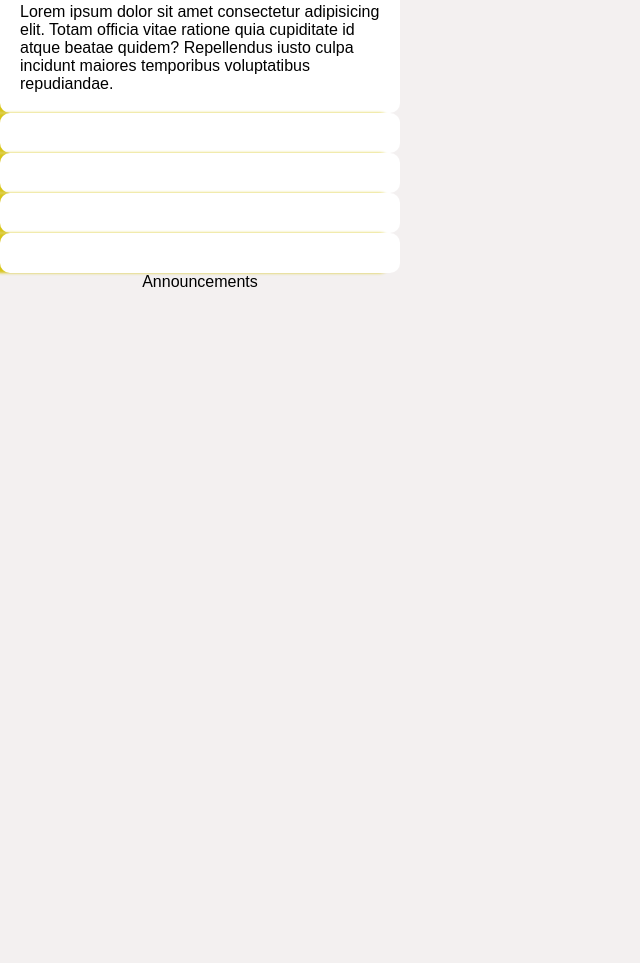
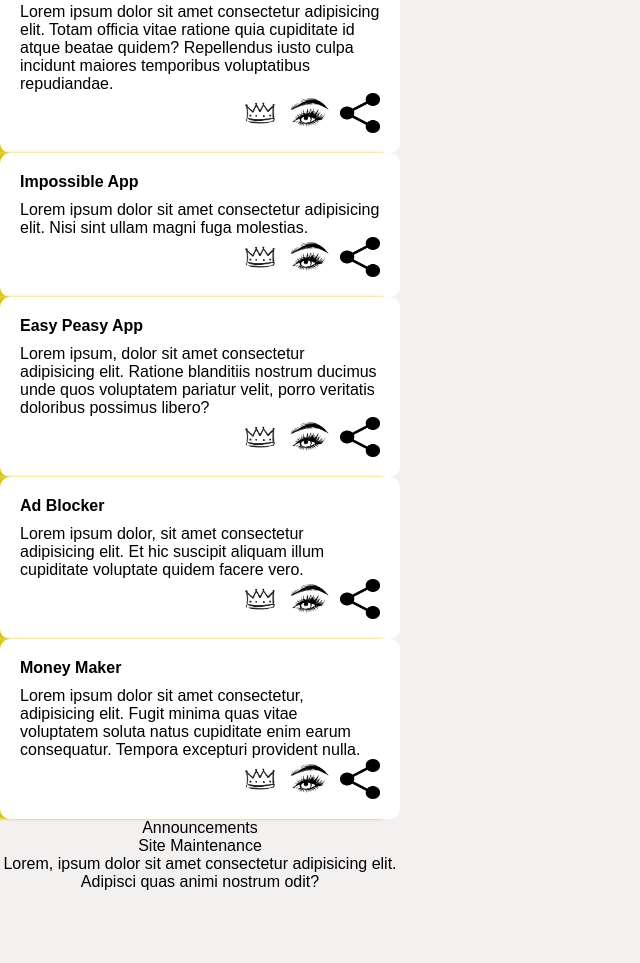
Before and after one commit to hoangvu2002/admin-dashboard, a plain HTML site: page index.html in a window 1280 px wide. Shown: the part 645-1608 px from the top of the page, without its empty margins (0-640 px from the left). Before the commit the page ends 1008 px from the top, so only its background shows below. Drawn offline with Linux system fonts and the light colour scheme.

Commit message:
Add the remaining elements for the projects section

```diff
--- a/index.html
+++ b/index.html
@@ -90,17 +90,57 @@
                     <div class="pro">
                         <p>Less cool project</p>
                         <p>Lorem ipsum dolor sit amet consectetur adipisicing elit. Totam officia vitae ratione quia cupiditate id atque beatae quidem? Repellendus iusto culpa incidunt maiores temporibus voluptatibus repudiandae.</p>
+                        <div class="options">
+                            <img src="image/Hand-drawn-crown-illustration-on-transparent-background-PNG.png" alt="favourite">
+                            <img src="image/Hand-drawn-beautiful-female-eye-with-long-black-eyelashes-and-brows-on-transparent-background-PNG.png" alt="star">
+                            <img src="image/pngwing.com.png" alt="share">
+                        </div>
                     </div>
-                    <div class="pro"></div>
-                    <div class="pro"></div>
-                    <div class="pro"></div>
-                    <div class="pro"></div>
+                    <div class="pro">
+                        <p>Impossible App</p>
+                        <p>Lorem ipsum dolor sit amet consectetur adipisicing elit. Nisi sint ullam magni fuga molestias.</p>
+                        <div class="options">
+                            <img src="image/Hand-drawn-crown-illustration-on-transparent-background-PNG.png" alt="favourite">
+                            <img src="image/Hand-drawn-beautiful-female-eye-with-long-black-eyelashes-and-brows-on-transparent-background-PNG.png" alt="star">
+                            <img src="image/pngwing.com.png" alt="share">
+                        </div>
+                    </div>
+                    <div class="pro">
+                        <p>Easy Peasy App</p>
+                        <p>Lorem ipsum, dolor sit amet consectetur adipisicing elit. Ratione blanditiis nostrum ducimus unde quos voluptatem pariatur velit, porro veritatis doloribus possimus libero?</p>
+                        <div class="options">
+                            <img src="image/Hand-drawn-crown-illustration-on-transparent-background-PNG.png" alt="favourite">
+                            <img src="image/Hand-drawn-beautiful-female-eye-with-long-black-eyelashes-and-brows-on-transparent-background-PNG.png" alt="star">
+                            <img src="image/pngwing.com.png" alt="share">
+                        </div>
+                    </div>
+                    <div class="pro">
+                        <p>Ad Blocker</p>
+                        <p>Lorem ipsum dolor, sit amet consectetur adipisicing elit. Et hic suscipit aliquam illum cupiditate voluptate quidem facere vero.</p>
+                        <div class="options">
+                            <img src="image/Hand-drawn-crown-illustration-on-transparent-background-PNG.png" alt="favourite">
+                            <img src="image/Hand-drawn-beautiful-female-eye-with-long-black-eyelashes-and-brows-on-transparent-background-PNG.png" alt="star">
+                            <img src="image/pngwing.com.png" alt="share">
+                        </div>
+                    </div>
+                    <div class="pro">
+                        <p>Money Maker</p>
+                        <p>Lorem ipsum dolor sit amet consectetur, adipisicing elit. Fugit minima quas vitae voluptatem soluta natus cupiditate enim earum consequatur. Tempora excepturi provident nulla.</p>
+                        <div class="options">
+                            <img src="image/Hand-drawn-crown-illustration-on-transparent-background-PNG.png" alt="favourite">
+                            <img src="image/Hand-drawn-beautiful-female-eye-with-long-black-eyelashes-and-brows-on-transparent-background-PNG.png" alt="star">
+                            <img src="image/pngwing.com.png" alt="share">
+                        </div>
+                    </div>
                 </div>
             </div>
             <div class="announcment">
                 <p>Announcements</p>
                 <div>
-                    <div class="announ"></div>
+                    <div class="announ">
+                        <p>Site Maintenance</p>
+                        <p>Lorem, ipsum dolor sit amet consectetur adipisicing elit. Adipisci quas animi nostrum odit?</p>
+                    </div>
                     <div class="announ"></div>
                     <div class="announ"></div>
                 </div>
```
Also changed, not shown: css/styles.css (line endings or trailing spaces).
